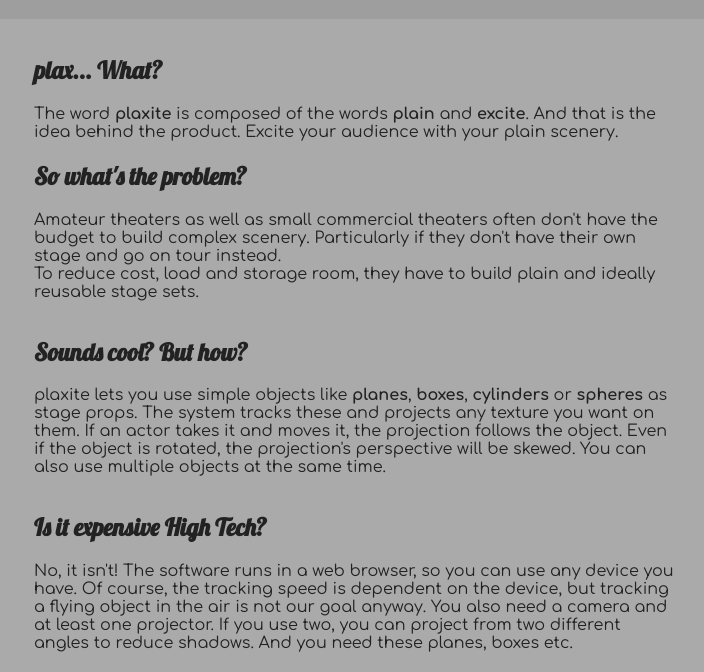
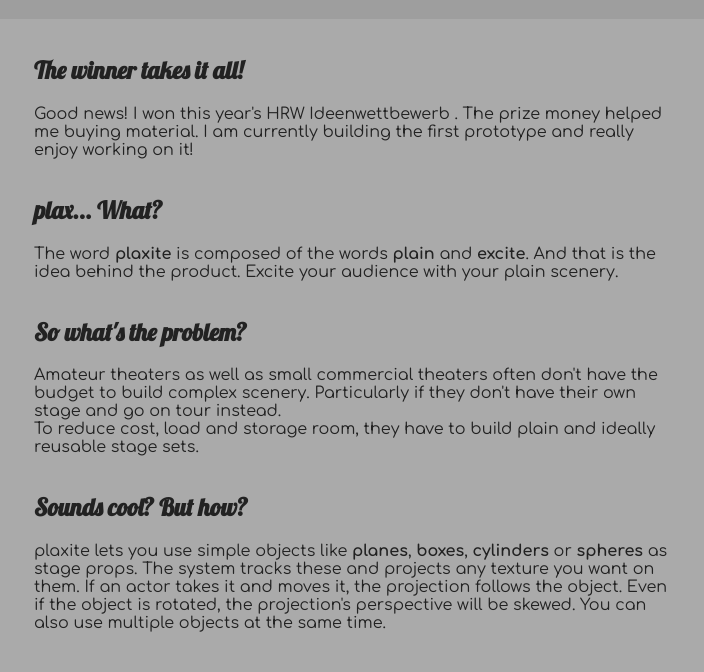
Before and after one commit to piporg/plaxite, a plain HTML site: page index.html in a window 1280 px wide. Shown: the part 781-1453 px from the top of the page, without its empty margins (286-990 px from the left). Drawn offline with Linux system fonts and the light colour scheme; grey boxes are pictures that could not be loaded.

Commit message:
add ideenwettbewerb info

```diff
--- a/index.html
+++ b/index.html
@@ -1,6 +1,7 @@
 <!DOCTYPE html>
 
 <head>
+    <meta http-equiv="Content-Security-Policy" content="default-src 'self'; script-src 'self'">
     <link rel="stylesheet" href="style.css">
     <link rel="shortcut icon" href="favicon.png" type="image/png">
     <meta name="viewport" content="width=device-width, initial-scale=1.0">
@@ -25,11 +26,25 @@
 
     <div class="content">
         <div class="contentbox">
+            <h2>The winner takes it all!</h2>
+            <p>
+                Good news! I won this year's
+                <a href="https://www.hochschule-ruhr-west.de/die-hrw/news/details/ideenwettbewerb-2022/">
+                    HRW Ideenwettbewerb
+                </a>.
+                The prize money helped me buying material.
+                I am currently building the first prototype and really enjoy working on it!
+            </p>
+        </div>
+
+        <div class="contentbox">
             <h2>plax... What?</h2>
             <p>The word <b>plaxite</b> is composed of the words <b>plain</b> and <b>excite</b>.
                 And that is the idea behind the product.
                 Excite your audience with your plain scenery.</p>
+        </div>
 
+        <div class="contentbox">
             <h2>So what's the problem?</h2>
             <p>
                 Amateur theaters as well as small commercial theaters often don't have the budget to build complex
```
Also changed, not shown: imprint.html (+1 -0 lines).
